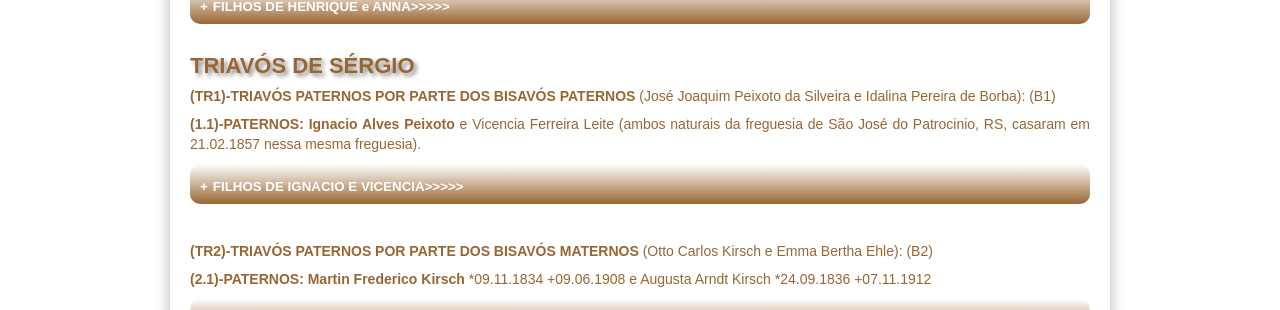
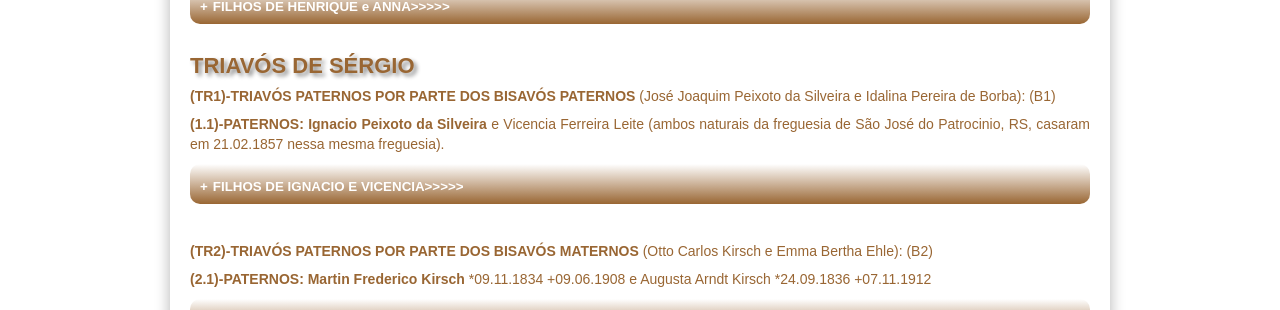
Before and after one commit to claudiovargas1955/claudiovargas1955.github.io, a Jekyll site: the page built from _pages/genealogia-de-sergio-luis-kirsch-da-silveira.html, in a window 1280 px wide. Shown: the part 1349-1659 px from the top of the page. Built offline with Jekyll 4.4.1, drawn with Linux system fonts in a browser that asks for light colours; some web fonts are replaced.

Commit message:
Update genealogia-de-sergio-luis-kirsch-da-silveira.html

```diff
--- a/_pages/genealogia-de-sergio-luis-kirsch-da-silveira.html
+++ b/_pages/genealogia-de-sergio-luis-kirsch-da-silveira.html
@@ -248,7 +248,7 @@ São Bonifácio (Agudo), Cachoeira do Sul, RS, e casaram nessa mesma freguesia e
 <p><h4>TRIAVÓS DE SÉRGIO</h4>
 <p><b><h5>(TR1)-TRIAVÓS PATERNOS POR PARTE DOS BISAVÓS PATERNOS</b> (José Joaquim Peixoto da Silveira e Idalina Pereira de Borba): (B1)
 </h5>
-<p><b>(1.1)-PATERNOS: Ignacio Alves Peixoto </b> e Vicencia Ferreira Leite (ambos naturais da freguesia de São José do Patrocinio, RS,
+<p><b>(1.1)-PATERNOS: Ignacio Peixoto da Silveira</b> e Vicencia Ferreira Leite (ambos naturais da freguesia de São José do Patrocinio, RS,
 casaram em 21.02.1857 nessa mesma freguesia).
 <details><summary><b>FILHOS DE IGNACIO E VICENCIA>>>>></b></summary><br>
   <p><b>(01)-Irineo: </b>*29.05.1861 bat.26.06.1861 (nat. S. José do Patrocinio, RS). <br><br>
```
Also changed, not shown: other parts of _pages/genealogia-de-sergio-luis-kirsch-da-silveira.html (+1 -1 lines).
